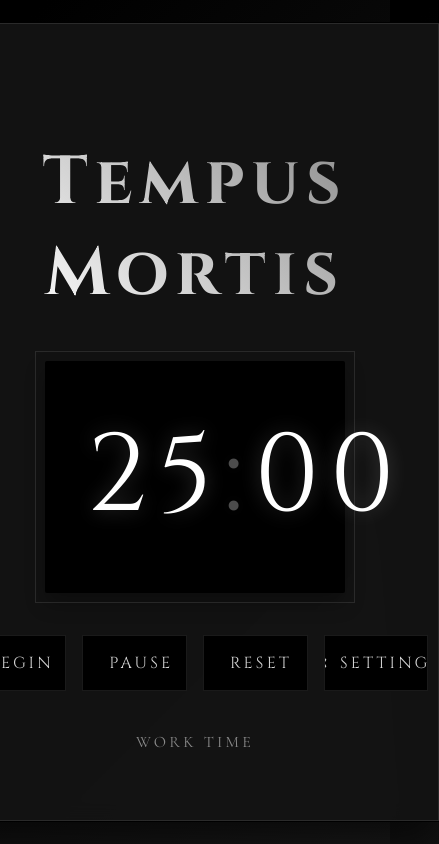
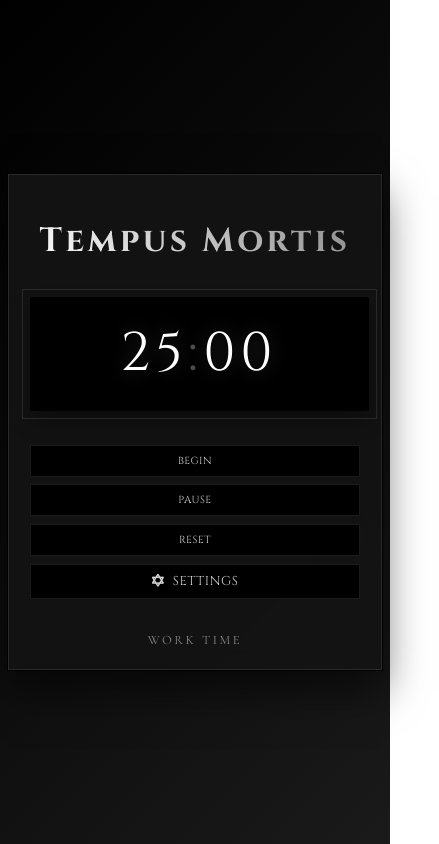
Before and after one commit to Hamishfrob/codingwithai2025, a plain HTML site: page index.html in a window 390 px wide. Shown: the whole page, 439 px wide, since content can reach past the window. Drawn offline with nearby package versions, Linux system fonts and the light colour scheme.

Commit message:
updated mobile resolution

```diff
--- a/styles.css
+++ b/styles.css
@@ -26,11 +26,12 @@ body {
 .container {
     text-align: center;
     background: rgba(20, 20, 20, 0.95);
-    padding: var(--s5);
+    padding: var(--s4);
     border: 1px solid rgba(255, 255, 255, 0.1);
     position: relative;
     max-width: calc(500px * var(--ratio));
     width: 90%;
+    margin: var(--s2);
     backdrop-filter: blur(10px);
     box-shadow: 0 20px 40px rgba(0, 0, 0, 0.6),
                 0 0 0 1px #000;
@@ -78,24 +79,27 @@ h1 {
 .controls {
     display: flex;
     justify-content: center;
-    gap: var(--s2);
+    gap: var(--s1);
     margin: var(--s4) 0;
+    flex-wrap: wrap;
 }
 
 .controls button {
     font-family: 'Cinzel', serif;
-    font-size: var(--s2);
-    padding: var(--s2) var(--s3);
+    font-size: calc(var(--s2) * 0.9);
+    padding: var(--s1) var(--s2);
     cursor: pointer;
     background: #000;
     color: #d4d4d4;
     border: 1px solid rgba(255, 255, 255, 0.1);
     transition: all 0.3s ease;
     text-transform: uppercase;
-    letter-spacing: 0.2em;
+    letter-spacing: 0.1em;
     position: relative;
     overflow: hidden;
-    min-width: calc(var(--s4) * 2.5);
+    min-width: calc(var(--s4) * 2);
+    flex: 1 1 auto;
+    max-width: 200px;
 }
 
 .controls button::before {
@@ -164,13 +168,13 @@ h1 {
 
 .modal-content {
     background: #000;
-    padding: var(--s4);
+    padding: var(--s3);
     border: 1px solid rgba(255, 255, 255, 0.1);
     position: absolute;
     top: 50%;
     left: 50%;
     transform: translate(-50%, -50%);
-    width: calc(100% * 0.618);
+    width: 90%;
     max-width: calc(500px * 0.618);
     box-shadow: 0 20px 40px rgba(0, 0, 0, 0.6);
     backdrop-filter: blur(10px);
@@ -287,3 +291,71 @@ h1 {
 ::-webkit-scrollbar-thumb:hover {
     background: rgba(255, 255, 255, 0.15);
 }
+
+/* Media Queries */
+@media screen and (max-width: 768px) {
+    :root {
+        --base-size: 0.9rem;
+    }
+
+    .container {
+        padding: var(--s3);
+        width: 95%;
+        margin: var(--s1);
+    }
+
+    .timer-container {
+        width: 90%;
+        padding: var(--s3);
+    }
+
+    .timer {
+        font-size: var(--s5);
+    }
+
+    h1 {
+        font-size: var(--s4);
+        margin-bottom: var(--s3);
+    }
+
+    .controls {
+        gap: var(--s1);
+    }
+
+    .controls button {
+        font-size: calc(var(--s2) * 0.8);
+        padding: var(--s1) var(--s1);
+        min-width: auto;
+        letter-spacing: 0.05em;
+    }
+
+    .setting-buttons {
+        flex-direction: column;
+        gap: var(--s1);
+    }
+
+    .setting-buttons button {
+        width: 100%;
+    }
+}
+
+@media screen and (max-width: 480px) {
+    :root {
+        --base-size: 0.8rem;
+    }
+
+    .controls {
+        flex-direction: column;
+        align-items: stretch;
+    }
+
+    .controls button {
+        max-width: none;
+        width: 100%;
+    }
+
+    .modal-content {
+        width: 95%;
+        padding: var(--s2);
+    }
+}
```
